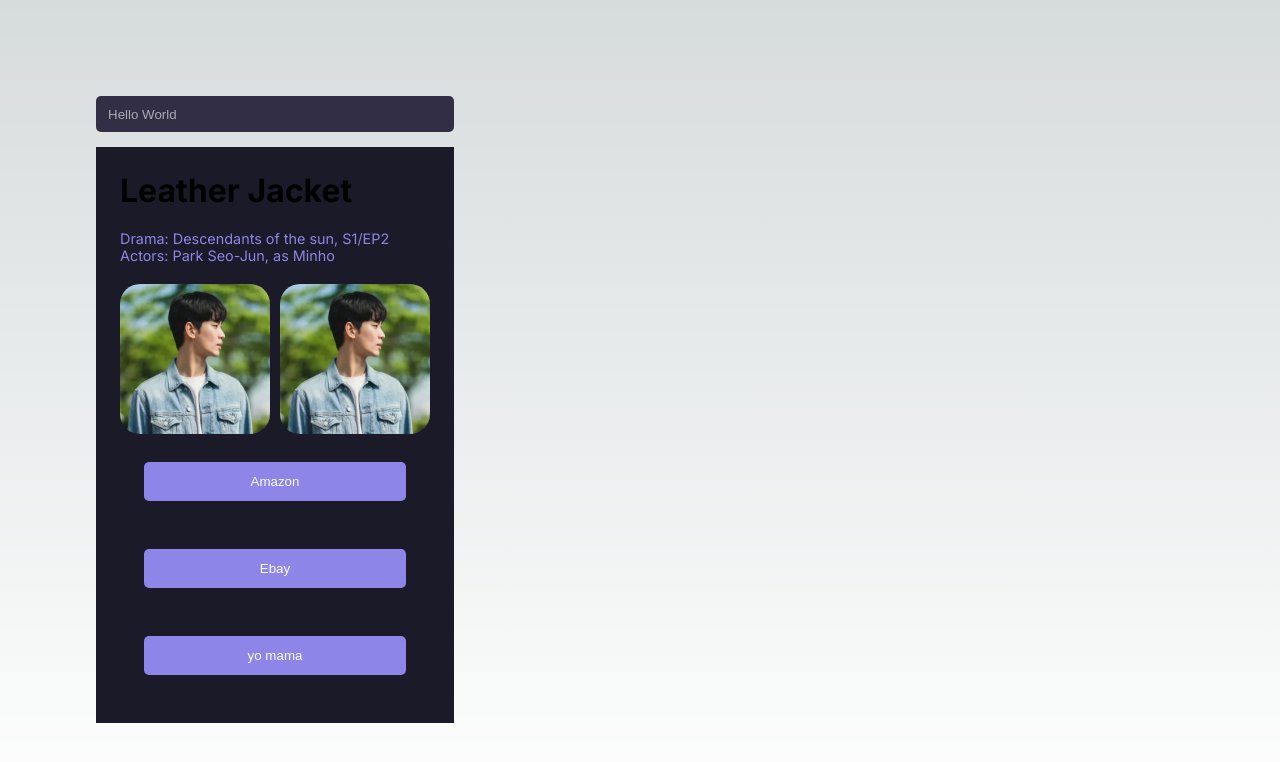
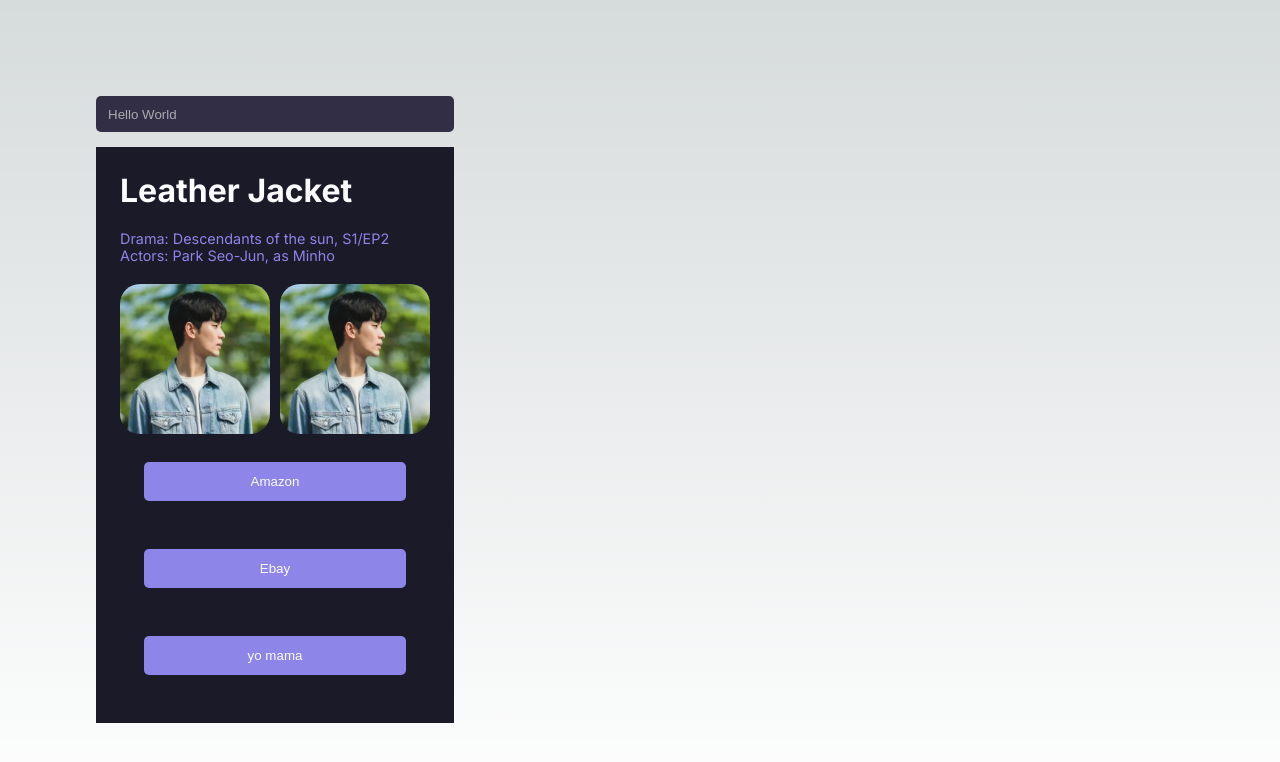
Before and after one commit to j-eick/jujo-hackathon, a Next.js app: page / in a window 1280 px wide. Shown: the top 762 px of the page. Built offline with nearby package versions, Linux system fonts and the light colour scheme.

Commit message:
element: url change

```diff
--- a/src/app/page.tsx
+++ b/src/app/page.tsx
@@ -18,7 +18,7 @@ export default function Home() {
           padding: "24px",
         }}
       >
-        <h1>Leather Jacket</h1>
+        <h1 className={styles.product_title}>Leather Jacket</h1>
         <ul className={styles.drama_description_list}>
           <li className={styles.drama_description_item}>
             <p className={styles.p}>Drama: Descendants of the sun, S1/EP2</p>
@@ -29,10 +29,10 @@ export default function Home() {
         </ul>
         <ul className={styles.ul}>
           <li>
-            <ProductImage src={require("./../../public/jacket.png")} alt="stuff" width={150} height={150} />
+            <ProductImage src={"/jacket.png"} alt="stuff" width={150} height={150} />
           </li>
           <li>
-            <ProductImage src={require("./../../public/jacket.png")} alt="stuff" width={150} height={150} />
+            <ProductImage src={"/jacket.png"} alt="stuff" width={150} height={150} />
           </li>
         </ul>
         <Button type="primary" onClick={() => {}} className={styles.testButton}>
```
